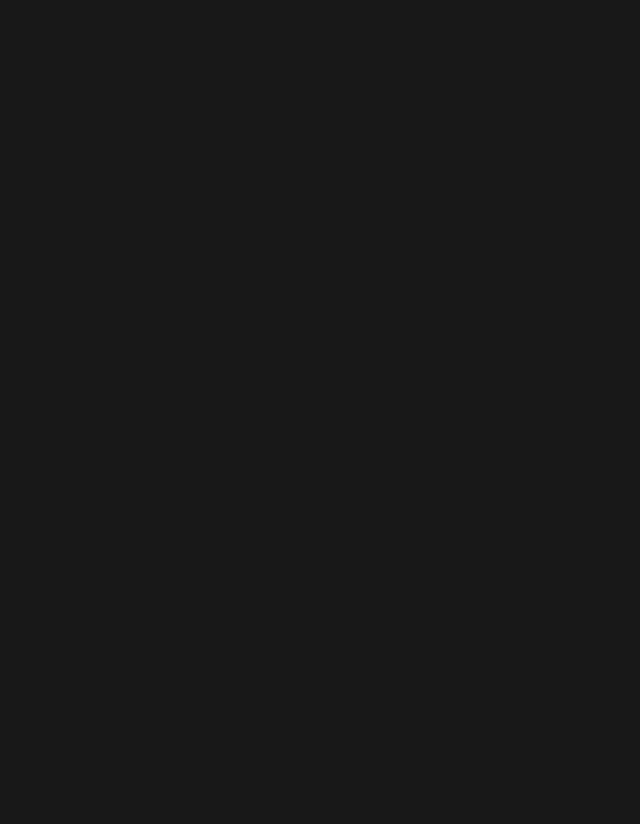
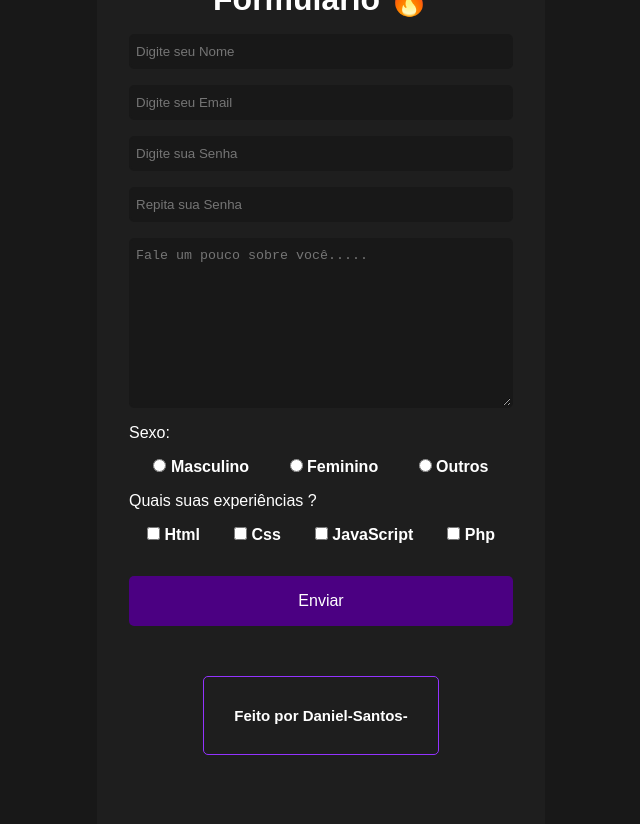
Before and after one commit to DanielSantosLira/facebook, a plain HTML site: page formulario.html in a window 1280 px wide. Shown: the whole page, without its empty margins (319-959 px from the left). Before the commit the page ends 800 px from the top, so only its background shows below. Drawn offline with Linux system fonts and the light colour scheme.

Commit message:
Update formulario.html

```diff
--- a/formulario.html
+++ b/formulario.html
@@ -5,11 +5,74 @@
     <meta http-equiv="X-UA-Compatible" content="IE=edge">
     <meta name="viewport" content="width=device-width, initial-scale=1.0">
     <link rel="stylesheet" href="formulario.css">
-    <link rel="shortcut icon" href="formulario.png" type="image/x-icon">
+    <link rel="shortcut icon" href="img/formulario.png" type="image/x-icon">
+    <link rel="stylesheet" href="script.js">
 
     <title>Formulário de Cadastro 🔥</title>
 </head>
 <body>
+    <div class="content">
+        <h1>Formulário 🔥</h1>
+        <form >
+            <div>
+            <input type="text" class="inputs" placeholder="Digite seu Nome">
+            <span class="span-required">Nome deve ter no minimo 3 caracteres.</span>
+        </div>
+        <div>
+            <input type="email" class="inputs" placeholder="Digite seu Email">
+            <span class="span-required">Digite um email valido.</span>
+        </div>
+        <div>
+            <input type="password" class="inputs" placeholder="Digite sua Senha">
+            <span class="span-required">Digite uma senha no minimo com 8 caracteres.</span>
+        </div>
+        <div>
+            <input type="password" class="inputs" placeholder="Repita sua Senha">
+            <span class="span-required">Senha deve ser compatíveis.</span>
+        </div>
+        <textarea class="inputs"   name="descricao" id="descricao" cols="25" rows="10" placeholder="Fale um pouco sobre você....."></textarea>
+        <p>Sexo:</p>
+       <div class="box-select">
+            <div>
+                <input type="radio" id="m" value="m" name="sexo">
+                <label for="m">Masculino</label>
+            </div>
+            <div>
+                <input type="radio" id="f" value="f" name="sexo">
+                <label for="f">Feminino</label>
+            </div>
+            <div>
+                <input type="radio" id="o" value="o" name="sexo">
+                <label for="o">Outros</label>
+            </div>
+       </div>
+       <p>Quais suas experiências ?</p>
+       <div class="box-select">
+        <div>
+            <input type="checkbox" id="html" value="html" name="experiencias">
+            <label for="html">Html</label>
+        </div>
+        <div>
+            <input type="checkbox" id="css" value="css" name="experiencias">
+            <label for="f">Css</label>
+        </div>
+        <div>
+            <input type="checkbox" id="js" value="js" name="experiencias">
+            <label for="js">JavaScript</label>
+        </div>
+        <div>
+            <input type="checkbox" id="php" value="php" name="experiencias">
+            <label for="php">Php</label>
+        </div>
+   </div>
+   <button type="submit">Enviar</button>
+        </form>
+        <footer>
+            <h1>Feito por Daniel-Santos-<span id="year"></span></h1>
+        </footer>
+
+    </div>
+
 
 </body>
 </html>
```
